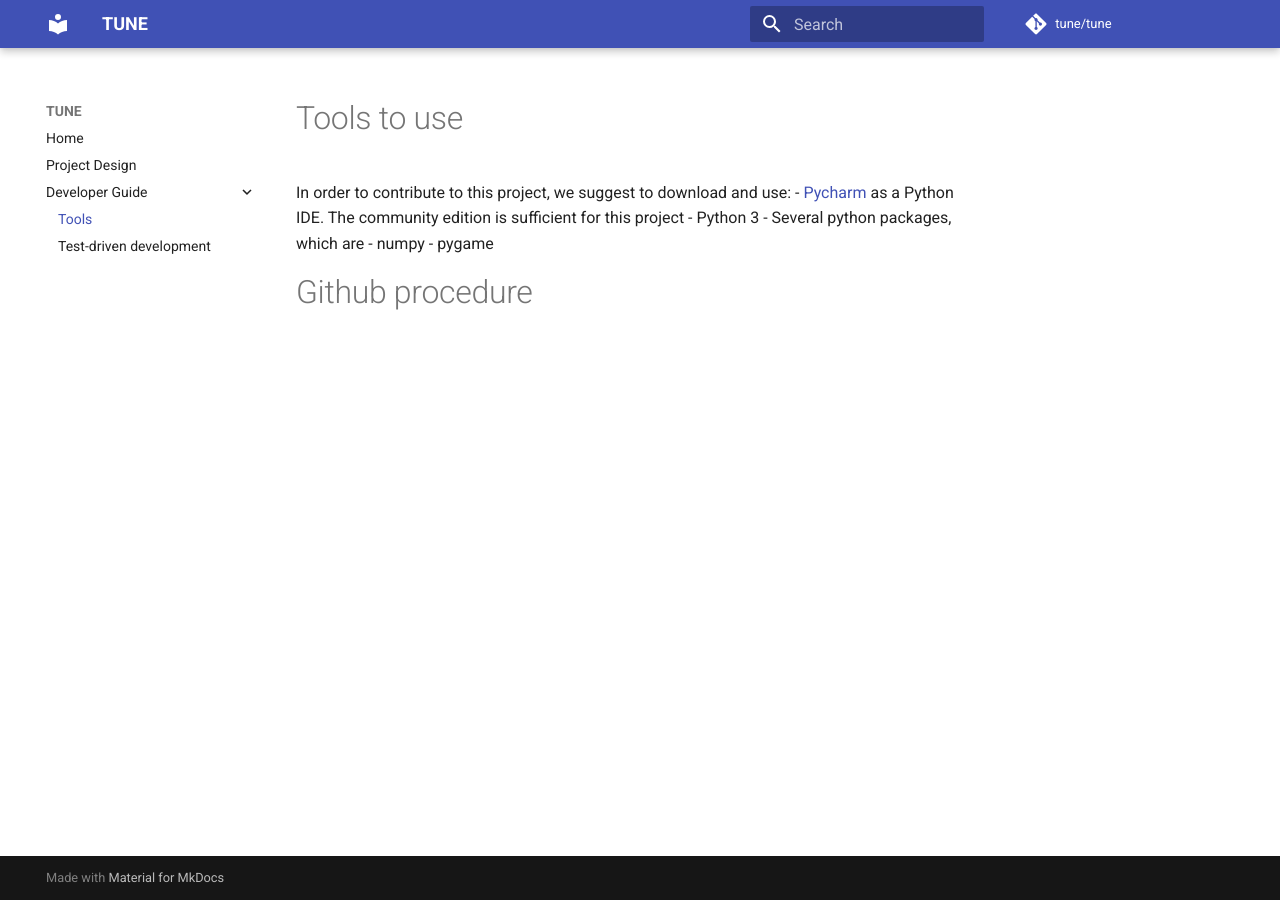
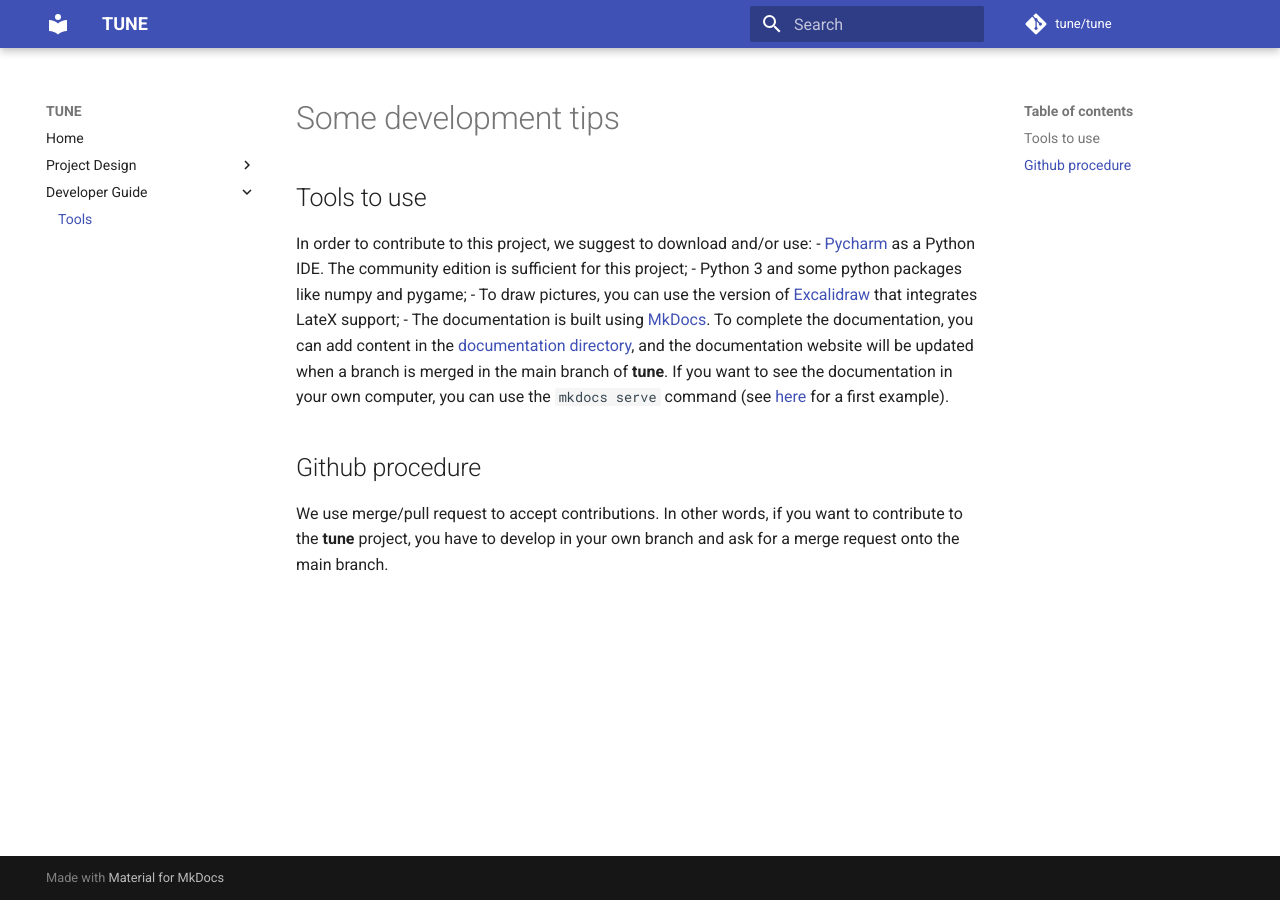
Before and after one commit to LIHPC-Computational-Geometry/tune, an MkDocs documentation site: the page built from docs/dev/tools.md, in a window 1280 px wide. Built offline with MkDocs 1.6.1 and Material for MkDocs 9.7.7, drawn with Linux system fonts in a browser that asks for light colours; comment, search, counter and statistics services are not loaded.

Commit message:
New doc elements (#27)

```diff
--- a/docs/dev/tools.md
+++ b/docs/dev/tools.md
@@ -1,10 +1,17 @@
-# Tools to use
+# Some development tips
 
-In order to contribute to this project, we suggest to download and use:
-- [Pycharm](https://www.jetbrains.com/pycharm/) as a Python IDE. The community edition is sufficient for this project
-- Python 3
-- Several python packages, which are
-  - numpy
-  - pygame
+## Tools to use
 
-# Github procedure
+In order to contribute to this project, we suggest to download and/or use:
+- [Pycharm](https://www.jetbrains.com/pycharm/) as a Python IDE. The community edition is sufficient for this project;
+- Python 3 and some python packages like numpy and pygame;
+- To draw pictures, you can use the version of [Excalidraw](https://math.preview.excalidraw.com) that integrates LateX
+support;
+- The documentation is built using [MkDocs](https://www.mkdocs.org). To complete the documentation, you can
+add content in the [documentation directory](../../docs), and the documentation website will be updated when a branch
+is merged in the main branch of **tune**. If you want to see the documentation in your own computer, you can use
+the `mkdocs serve` command (see [here](https://www.mkdocs.org/getting-started/) for a first example).
+
+## Github procedure
+We use merge/pull request to accept contributions. In other words, if you want to contribute to the **tune** project,
+you have to develop in your own branch and ask for a merge request onto the main branch.
--- a/mkdocs.yml
+++ b/mkdocs.yml
@@ -21,7 +21,8 @@ theme:
 
 nav:
   - Home: 'index.md'
-  - 'Project Design': 'design.md'
+  - 'Project Design':
+    - 'Combinatorial map': 'cmap.md'
+    - 'What to do': 'design.md'
   - 'Developer Guide':
-      - 'Tools': 'dev/tools.md'
-      - 'Test-driven development': 'dev/tdd.md'
+    - 'Tools': 'dev/tools.md'
```
Also changed, not shown: docs/cmap.md (added, +30 -0 lines), docs/design.md (+7 -14 lines), docs/dev/tdd.md (deleted, +0 -3 lines), docs/index.md (+4 -0 lines), docs/img/2Cmap.png (added), docs/img/split-model.png (added), 2 other files.
